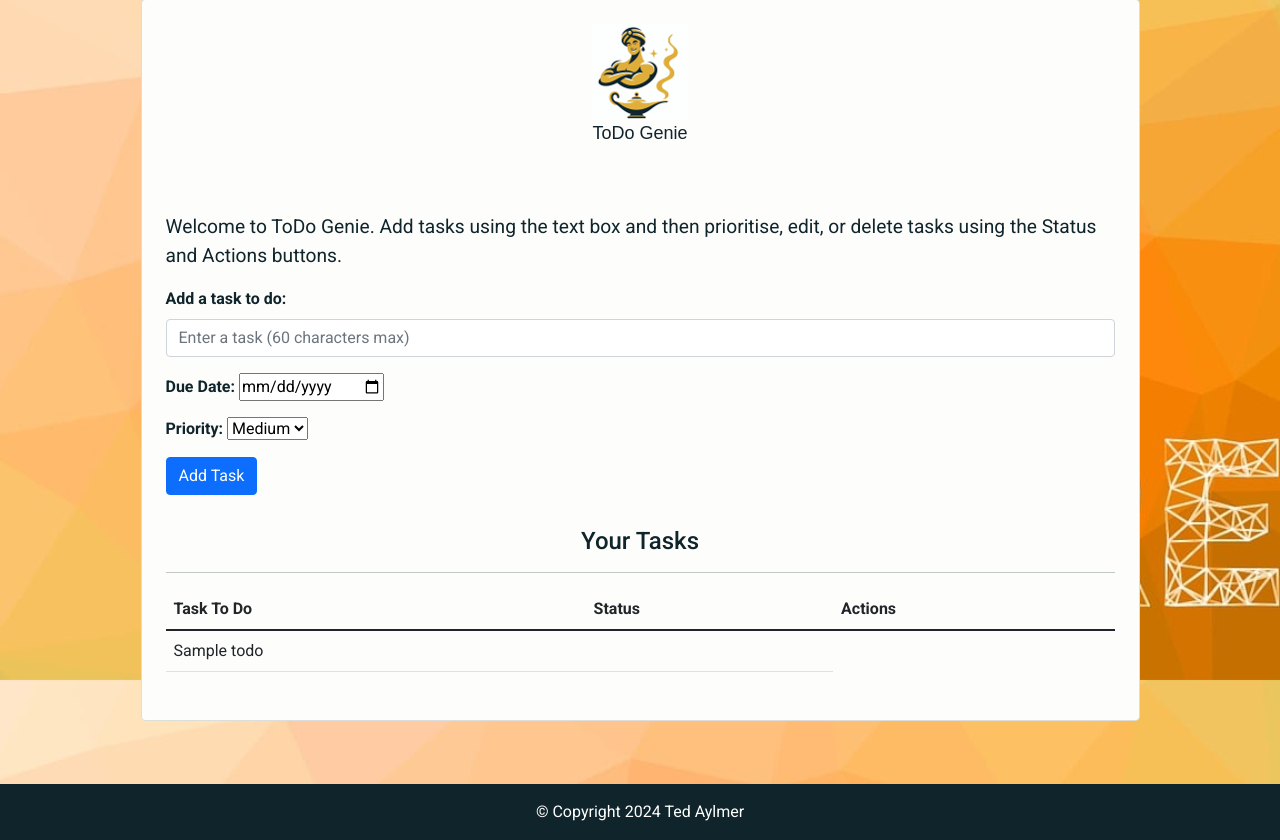
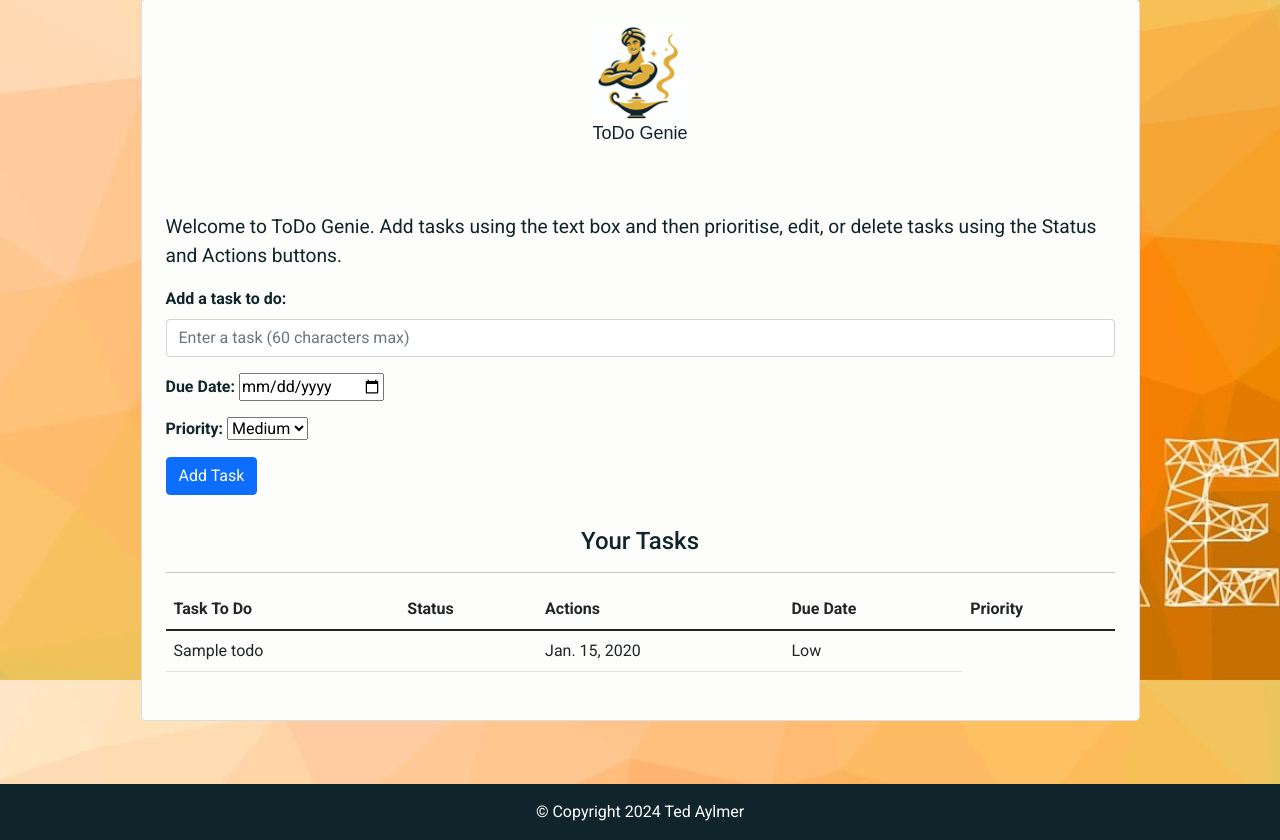
Before and after one commit to Tedbot2000/todo-genie, a Django app: page / in a window 1280 px wide. Shown: the part 120-960 px from the top of the page. Run offline with Django 4.2, Linux system fonts and the light colour scheme; a user stored in the database is signed in; tables that the repository leaves empty hold one stand-in row (values such as "Sample post"); some libraries are stand-ins or nearby versions; some web fonts are replaced.

Commit message:
Adding due date and priority to table through each task

```diff
--- a/todo/templates/todo/todo_list.html
+++ b/todo/templates/todo/todo_list.html
@@ -75,6 +75,8 @@
                                         <th>Task To Do</th>
                                         <th>Status</th>
                                         <th>Actions</th>
+                                        <th>Due Date</th>
+                                        <th>Priority</th>
                                     </tr>
                                 </thead>
                                 <tbody>
@@ -87,6 +89,10 @@
 
 
                                         </td>
+                                        <!-- Updating due day with task  -->
+                                        <td>{{ i.due_date }}</td>
+                                        <!-- Updating priority with task -->
+                                        <td>{{ i.priority }}</td>
                                     </tr>
                                     {% endfor %}
                                 </tbody>
--- a/todo_genie/settings.py
+++ b/todo_genie/settings.py
@@ -32,7 +32,7 @@
 
 ALLOWED_HOSTS = ['.codeinstitute-ide.net', '.herokuapp.com', '8000-moessa1-todogenie20-n1oho5mldco.ws-eu115.gitpod.io']
 
-CSRF_TRUSTED_ORIGINS = ['https://*.codeinstitute-ide.net', 'https://*.herokuapp.com']
+CSRF_TRUSTED_ORIGINS = ['https://*.codeinstitute-ide.net', 'https://*.herokuapp.com', 'https://8000-moessa1-todogenie20-n1oho5mldco.ws-eu115.gitpod.io']
 
 
 # Application definition
```
